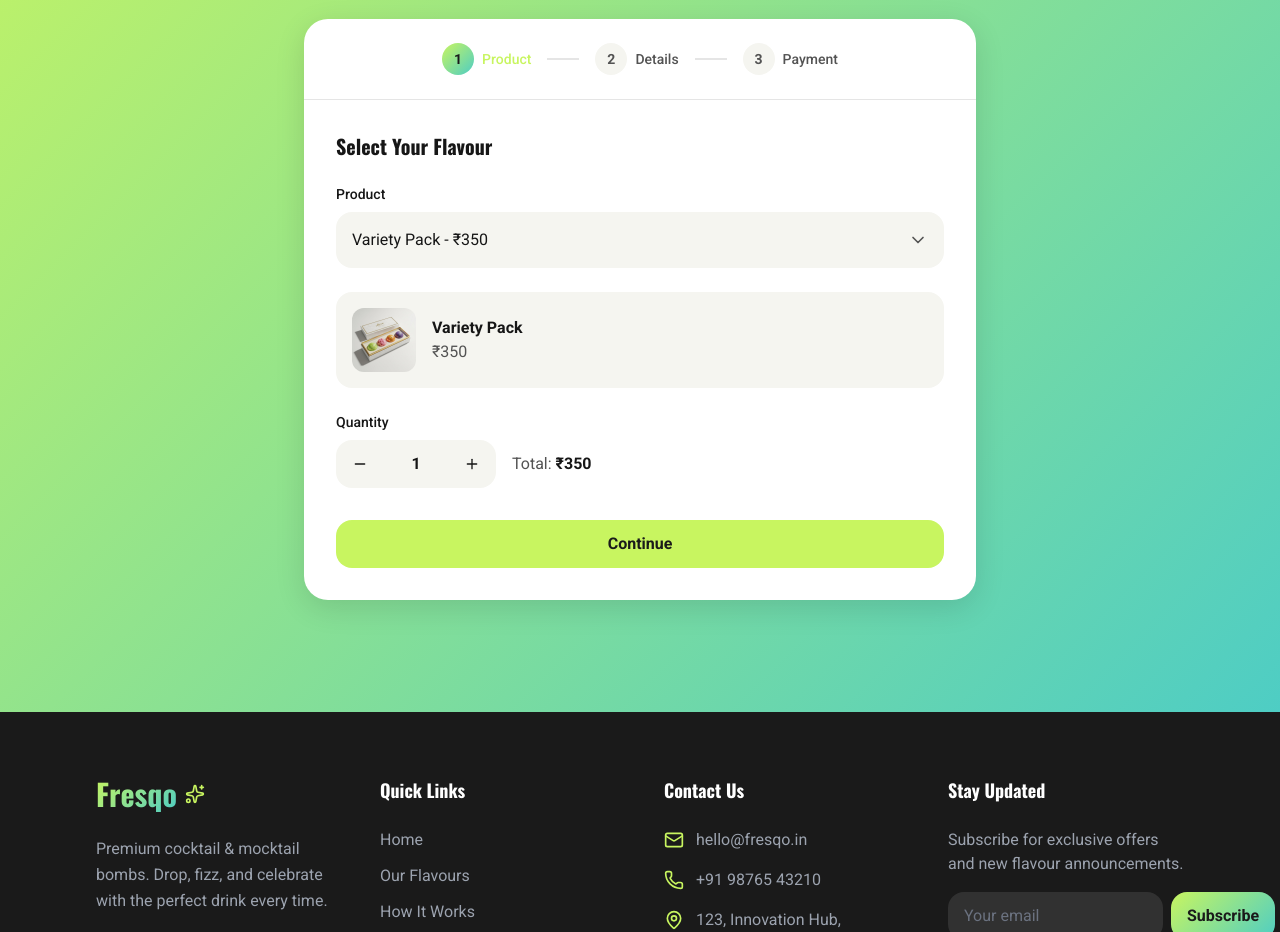
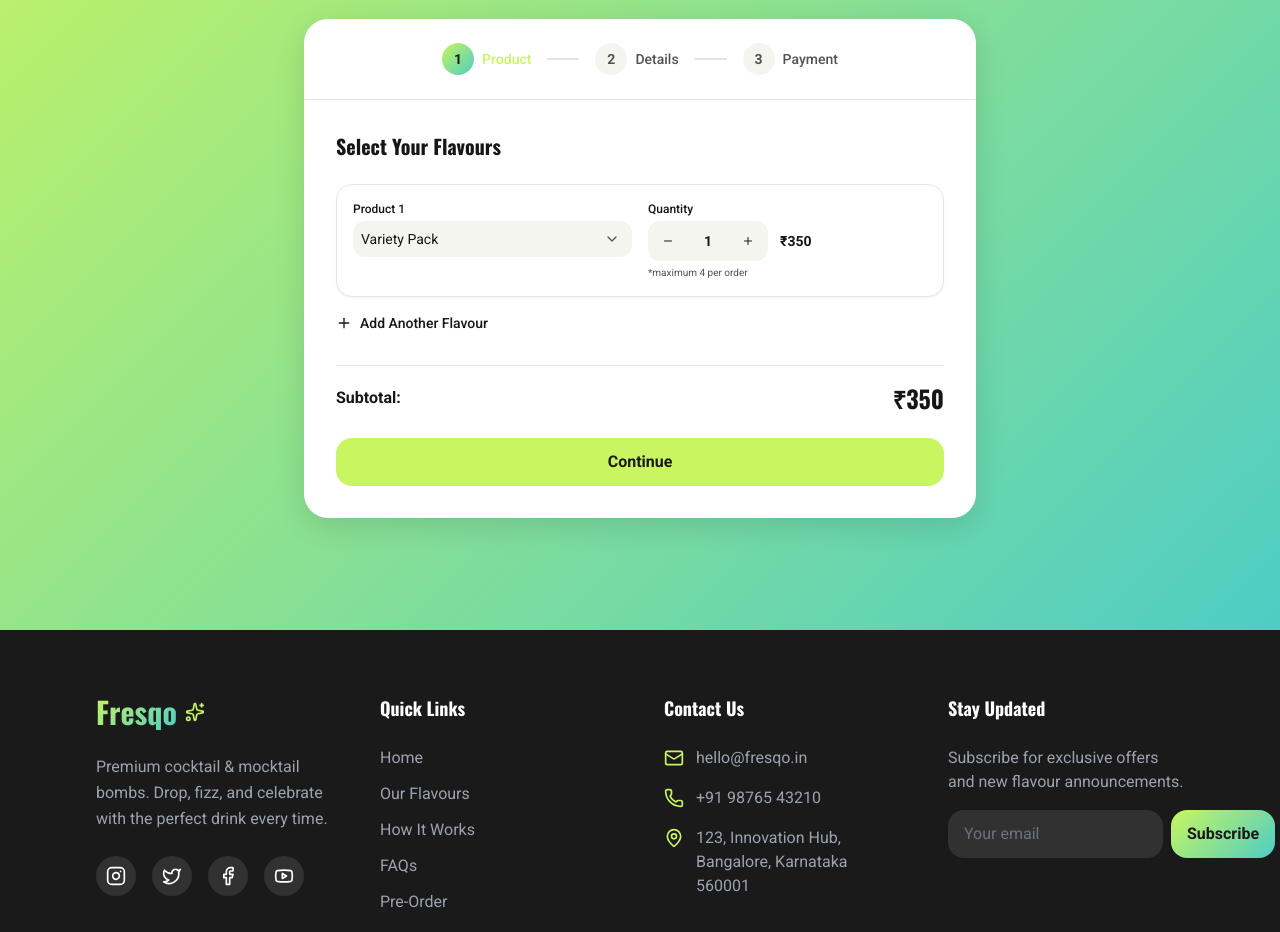
Before and after one commit to Ribadiyavansh/fresqo, a React (Vite) app: page / in a window 1280 px wide. Shown: the part 6640-7572 px from the top of the page. Built offline with nearby package versions, Linux system fonts and the light colour scheme.

Commit message:
feat: Implement pre-order form, product grid, cart drawer, and main layout with smooth scrolling.

```diff
--- a/src/hooks/useLenis.ts
+++ b/src/hooks/useLenis.ts
@@ -21,6 +21,8 @@ export const useLenis = () => {
       touchMultiplier: 2,
     });
 
+    (window as any).lenis = lenisRef.current;
+
     function raf(time: number) {
       lenisRef.current?.raf(time);
       requestAnimationFrame(raf);
--- a/src/sections/CartDrawer.tsx
+++ b/src/sections/CartDrawer.tsx
@@ -1,3 +1,4 @@
+import { useEffect } from 'react';
 import { motion, AnimatePresence } from 'framer-motion';
 import { X, Plus, Minus, ShoppingBag, ArrowRight } from 'lucide-react';
 
@@ -30,6 +31,24 @@ export default function CartDrawer({
 }: CartDrawerProps) {
   const totalItems = cart.reduce((sum, item) => sum + item.quantity, 0);
   const totalAmount = cart.reduce((sum, item) => sum + item.product.price * item.quantity, 0);
+
+  // Prevent background scroll when cart is open
+  useEffect(() => {
+    if (isOpen) {
+      document.body.style.overflow = 'hidden';
+      document.documentElement.style.overflow = 'hidden';
+      if ((window as any).lenis) (window as any).lenis.stop();
+    } else {
+      document.body.style.overflow = '';
+      document.documentElement.style.overflow = '';
+      if ((window as any).lenis) (window as any).lenis.start();
+    }
+    return () => {
+      document.body.style.overflow = '';
+      document.documentElement.style.overflow = '';
+      if ((window as any).lenis) (window as any).lenis.start();
+    };
+  }, [isOpen]);
 
   return (
     <AnimatePresence>
@@ -69,7 +88,7 @@ export default function CartDrawer({
             </div>
 
             {/* Cart Items */}
-            <div className="flex-1 overflow-y-auto p-6">
+            <div className="flex-1 overflow-y-auto p-6" data-lenis-prevent="true">
               {cart.length === 0 ? (
                 <div className="flex flex-col items-center justify-center h-full text-center">
                   <div className="w-20 h-20 bg-fresqo-cream rounded-full flex items-center justify-center mb-4">
@@ -123,6 +142,7 @@ export default function CartDrawer({
                         </p>
 
                         {/* Quantity Controls */}
+                        <div>
                           <div className="flex items-center gap-2">
                             <button
                               onClick={() => onUpdateQuantity(item.product.id, Math.max(0, item.quantity - 1))}
@@ -134,11 +154,14 @@ export default function CartDrawer({
                               {item.quantity}
                             </span>
                             <button
-                            onClick={() => onUpdateQuantity(item.product.id, item.quantity + 1)}
-                            className="w-7 h-7 bg-white rounded-lg flex items-center justify-center hover:bg-fresqo-lime/20 transition-colors"
+                              onClick={() => onUpdateQuantity(item.product.id, Math.min(4, item.quantity + 1))}
+                              className="w-7 h-7 bg-white rounded-lg flex items-center justify-center hover:bg-fresqo-lime/20 focus:outline-none transition-colors disabled:opacity-50 disabled:cursor-not-allowed"
+                              disabled={item.quantity >= 4}
                             >
                               <Plus className="w-3 h-3" />
                             </button>
+                          </div>
+                          <p className="text-[10px] text-fresqo-gray mt-1">*maximum 4 per order</p>
                         </div>
                       </div>
                     </div>
--- a/src/sections/PreOrderForm.tsx
+++ b/src/sections/PreOrderForm.tsx
@@ -55,10 +55,12 @@ export default function PreOrderForm({ cart, onClearCart }: PreOrderFormProps) {
   const [step, setStep] = useState(1);
   const [isSubmitted, setIsSubmitted] = useState(false);
   const [orderId, setOrderId] = useState('');
+  const [countdown, setCountdown] = useState(5);
 
   // Form state
-  const [selectedProduct, setSelectedProduct] = useState(products[0]);
-  const [quantity, setQuantity] = useState(1);
+  const [orderItems, setOrderItems] = useState<{ id: string, product: typeof products[0], quantity: number }[]>([
+    { id: 'initial', product: products[0], quantity: 1 }
+  ]);
   const [formData, setFormData] = useState({
     fullName: '',
     phone: '',
@@ -73,13 +75,41 @@ export default function PreOrderForm({ cart, onClearCart }: PreOrderFormProps) {
   // Update selected product based on cart
   useEffect(() => {
     if (cart.length > 0) {
-      const cartProduct = products.find(p => p.id === cart[0].product.id);
-      if (cartProduct) {
-        setSelectedProduct(cartProduct);
-        setQuantity(cart[0].quantity);
-      }
+      const itemsFromCart = cart.map((cItem, index) => {
+        const product = products.find(p => p.id === cItem.product.id) || products[0];
+        return {
+          id: `cart-${index}`,
+          product,
+          quantity: cItem.quantity
+        };
+      });
+      setOrderItems(itemsFromCart);
+    } else {
+      setOrderItems([{ id: 'default', product: products[0], quantity: 1 }]);
     }
   }, [cart]);
+
+  // Countdown timer for automatic close
+  useEffect(() => {
+    let timer: ReturnType<typeof setTimeout>;
+    if (isSubmitted && countdown > 0) {
+      timer = setTimeout(() => setCountdown(countdown - 1), 1000);
+    } else if (isSubmitted && countdown === 0) {
+      setIsSubmitted(false);
+      setStep(1);
+      setFormData({
+        fullName: '',
+        phone: '',
+        address1: '',
+        address2: '',
+        city: '',
+        state: '',
+        pincode: '',
+      });
+      setCountdown(5); // Reset for next time
+    }
+    return () => clearTimeout(timer);
+  }, [isSubmitted, countdown]);
 
   const validateStep2 = () => {
     const newErrors: Record<string, string> = {};
@@ -121,15 +151,17 @@ export default function PreOrderForm({ cart, onClearCart }: PreOrderFormProps) {
       // Generate order ID
       const newOrderId = 'FQ' + Date.now().toString().slice(-8);
       setOrderId(newOrderId);
+      setCountdown(5);
       setIsSubmitted(true);
       onClearCart();
     }
   };
 
-  const totalAmount = selectedProduct.price * quantity;
+  const totalAmount = orderItems.reduce((sum, item) => sum + item.product.price * item.quantity, 0);
 
   const shareOnWhatsApp = () => {
-    const message = `I just ordered Fresqo cocktail bombs! Order ID: ${orderId}. Can't wait to try them! 🍹`;
+    const itemDetails = orderItems.map(item => `${item.product.name} x ${item.quantity}`).join(', ');
+    const message = `I just ordered Fresqo cocktail bombs (${itemDetails})! Order ID: ${orderId}. Can't wait to try them! 🍹`;
     const url = `https://wa.me/?text=${encodeURIComponent(message)}`;
     window.open(url, '_blank');
   };
@@ -165,6 +197,10 @@ export default function PreOrderForm({ cart, onClearCart }: PreOrderFormProps) {
                 </div>
               </div>
             </div>
+
+            <p className="text-sm text-fresqo-gray mb-4 font-medium">
+              Closing automatically in <span className="font-bold text-fresqo-dark text-lg">{countdown}</span> seconds...
+            </p>
 
             <button
               onClick={shareOnWhatsApp}
@@ -237,71 +273,97 @@ export default function PreOrderForm({ cart, onClearCart }: PreOrderFormProps) {
                     exit={{ opacity: 0, x: -20 }}
                   >
                     <h3 className="font-oswald text-xl font-bold text-fresqo-dark mb-6">
-                      Select Your Flavour
+                      Select Your Flavours
                     </h3>
 
-                    {/* Product Dropdown */}
-                    <div className="mb-6">
-                      <label className="block text-sm font-medium text-fresqo-dark mb-2">
-                        Product
+                    {/* Order Items List */}
+                    <div className="space-y-6">
+                      {orderItems.map((item, index) => (
+                        <div key={item.id} className="relative p-4 border border-fresqo-border rounded-xl bg-white shadow-sm">
+                          {orderItems.length > 1 && (
+                            <button
+                              onClick={() => {
+                                setOrderItems(orderItems.filter(i => i.id !== item.id));
+                              }}
+                              className="absolute top-2 right-2 p-1 text-fresqo-gray hover:text-red-500 transition-colors"
+                              title="Remove item"
+                            >
+                              <Minus className="w-5 h-5 rotate-45" /> {/* Use Minus rotated instead of X if X isn't imported from lucide */}
+                            </button>
+                          )}
+                          <div className="grid grid-cols-1 md:grid-cols-2 gap-4">
+                            {/* Product Select */}
+                            <div>
+                              <label className="block text-xs font-medium text-fresqo-dark mb-1">
+                                Product {index + 1}
                               </label>
                               <div className="relative">
                                 <select
-                          value={selectedProduct.id}
+                                  value={item.product.id}
                                   onChange={(e) => {
-                            const product = products.find(p => p.id === Number(e.target.value));
-                            if (product) setSelectedProduct(product);
+                                    const newProduct = products.find(p => p.id === Number(e.target.value));
+                                    if (newProduct) {
+                                      setOrderItems(orderItems.map(i => i.id === item.id ? { ...i, product: newProduct } : i));
+                                    }
                                   }}
-                          className="w-full p-4 bg-fresqo-cream rounded-xl appearance-none cursor-pointer focus:outline-none focus:ring-2 focus:ring-fresqo-lime"
+                                  className="w-full p-2 bg-fresqo-cream rounded-lg appearance-none cursor-pointer focus:outline-none focus:ring-2 focus:ring-fresqo-lime text-sm"
                                 >
                                   {products.map((product) => (
                                     <option key={product.id} value={product.id}>
-                              {product.name} - ₹{product.price}
+                                      {product.name}
                                     </option>
                                   ))}
                                 </select>
-                        <ChevronDown className="absolute right-4 top-1/2 -translate-y-1/2 w-5 h-5 text-fresqo-gray pointer-events-none" />
+                                <ChevronDown className="absolute right-3 top-1/2 -translate-y-1/2 w-4 h-4 text-fresqo-gray pointer-events-none" />
                               </div>
                             </div>
 
-                    {/* Selected Product Preview */}
-                    <div className="flex items-center gap-4 p-4 bg-fresqo-cream rounded-xl mb-6">
-                      <img
-                        src={selectedProduct.image}
-                        alt={selectedProduct.name}
-                        className="w-16 h-16 object-cover rounded-lg"
-                      />
+                            {/* Quantity */}
                             <div>
-                        <p className="font-semibold text-fresqo-dark">{selectedProduct.name}</p>
-                        <p className="text-fresqo-gray">₹{selectedProduct.price}</p>
+                              <label className="block text-xs font-medium text-fresqo-dark mb-1">
+                                Quantity
+                              </label>
+                              <div className="flex items-center gap-3">
+                                <div className="flex items-center gap-2 bg-fresqo-cream rounded-lg p-1">
+                                  <button
+                                    onClick={() => setOrderItems(orderItems.map(i => i.id === item.id ? { ...i, quantity: Math.max(1, i.quantity - 1) } : i))}
+                                    className="w-8 h-8 flex items-center justify-center hover:bg-white rounded-md transition-colors"
+                                  >
+                                    <Minus className="w-3 h-3" />
+                                  </button>
+                                  <span className="w-8 text-center font-semibold text-sm">{item.quantity}</span>
+                                  <button
+                                    onClick={() => setOrderItems(orderItems.map(i => i.id === item.id ? { ...i, quantity: Math.min(4, i.quantity + 1) } : i))}
+                                    className="w-8 h-8 flex items-center justify-center hover:bg-white rounded-md transition-colors disabled:opacity-50 disabled:cursor-not-allowed"
+                                    disabled={item.quantity >= 4}
+                                  >
+                                    <Plus className="w-3 h-3" />
+                                  </button>
+                                </div>
+                                <span className="font-semibold text-fresqo-dark text-sm">₹{item.product.price * item.quantity}</span>
+                              </div>
+                              <p className="text-[10px] text-fresqo-gray mt-1">*maximum 4 per order</p>
                             </div>
                           </div>
+                        </div>
+                      ))}
+                    </div>
 
-                    {/* Quantity Selector */}
-                    <div className="mb-8">
-                      <label className="block text-sm font-medium text-fresqo-dark mb-2">
-                        Quantity
-                      </label>
-                      <div className="flex items-center gap-4">
-                        <div className="flex items-center gap-3 bg-fresqo-cream rounded-xl p-1">
                     <button
-                            onClick={() => setQuantity(Math.max(1, quantity - 1))}
-                            className="w-10 h-10 flex items-center justify-center hover:bg-white rounded-lg transition-colors"
+                      onClick={() => {
+                        setOrderItems([
+                          ...orderItems,
+                          { id: `new-${Date.now()}`, product: products[0], quantity: 1 }
+                        ]);
+                      }}
+                      className="mt-4 flex items-center gap-2 text-fresqo-dark hover:text-fresqo-lime font-medium transition-colors text-sm"
                     >
-                            <Minus className="w-4 h-4" />
+                      <Plus className="w-4 h-4" /> Add Another Flavour
                     </button>
-                          <span className="w-12 text-center font-semibold">{quantity}</span>
-                          <button
-                            onClick={() => setQuantity(quantity + 1)}
-                            className="w-10 h-10 flex items-center justify-center hover:bg-white rounded-lg transition-colors"
-                          >
-                            <Plus className="w-4 h-4" />
-                          </button>
-                        </div>
-                        <span className="text-fresqo-gray">
-                          Total: <span className="font-bold text-fresqo-dark">₹{totalAmount}</span>
-                        </span>
-                      </div>
+
+                    <div className="mt-8 pt-4 border-t border-fresqo-border flex justify-between items-center mb-6">
+                      <span className="font-semibold text-fresqo-dark">Subtotal:</span>
+                      <span className="font-oswald text-2xl font-bold text-fresqo-dark">₹{totalAmount}</span>
                     </div>
 
                     <button
@@ -495,13 +557,17 @@ export default function PreOrderForm({ cart, onClearCart }: PreOrderFormProps) {
                     {/* Order Summary */}
                     <div className="bg-fresqo-cream rounded-xl p-4 mb-6">
                       <h4 className="font-semibold text-fresqo-dark mb-3">Order Summary</h4>
-                      <div className="flex items-center justify-between mb-2">
-                        <span className="text-fresqo-gray">{selectedProduct.name} x {quantity}</span>
-                        <span className="font-medium">₹{totalAmount}</span>
+                      <div className="space-y-2 mb-4">
+                        {orderItems.map((item, index) => (
+                          <div key={index} className="flex items-center justify-between text-sm">
+                            <span className="text-fresqo-gray truncate max-w-[200px]">{item.product.name} <span className="text-xs">x{item.quantity}</span></span>
+                            <span className="font-medium">₹{item.product.price * item.quantity}</span>
+                          </div>
+                        ))}
                       </div>
                       <div className="flex items-center justify-between mb-2">
-                        <span className="text-fresqo-gray">Shipping</span>
-                        <span className="text-fresqo-lime font-medium">Free</span>
+                        <span className="text-fresqo-gray text-sm">Shipping</span>
+                        <span className="text-fresqo-lime font-medium text-sm">Free</span>
                       </div>
                       <div className="border-t border-fresqo-border mt-3 pt-3 flex items-center justify-between">
                         <span className="font-semibold text-fresqo-dark">Total</span>
--- a/src/sections/ProductsGrid.tsx
+++ b/src/sections/ProductsGrid.tsx
@@ -68,6 +68,24 @@ export default function ProductsGrid({ onAddToCart }: ProductsGridProps) {
   const [quantity, setQuantity] = useState(1);
   const gridRef = useRef<HTMLDivElement>(null);
 
+  // Prevent background scroll when modal is open
+  useEffect(() => {
+    if (selectedProduct) {
+      document.body.style.overflow = 'hidden';
+      document.documentElement.style.overflow = 'hidden';
+      if ((window as any).lenis) (window as any).lenis.stop();
+    } else {
+      document.body.style.overflow = '';
+      document.documentElement.style.overflow = '';
+      if ((window as any).lenis) (window as any).lenis.start();
+    }
+    return () => {
+      document.body.style.overflow = '';
+      document.documentElement.style.overflow = '';
+      if ((window as any).lenis) (window as any).lenis.start();
+    };
+  }, [selectedProduct]);
+
   useEffect(() => {
     const ctx = gsap.context(() => {
       const cards = gridRef.current?.querySelectorAll('.product-card');
@@ -124,7 +142,11 @@ export default function ProductsGrid({ onAddToCart }: ProductsGridProps) {
           {products.map((product) => (
             <div
               key={product.id}
-              className="product-card bg-white rounded-2xl overflow-hidden shadow-soft card-lift group"
+              className="product-card bg-white rounded-2xl overflow-hidden shadow-soft card-lift group cursor-pointer"
+              onClick={() => {
+                setSelectedProduct(product);
+                setQuantity(1);
+              }}
             >
               {/* Product Image */}
               <div className="relative aspect-square overflow-hidden bg-fresqo-cream">
@@ -189,6 +211,7 @@ export default function ProductsGrid({ onAddToCart }: ProductsGridProps) {
               exit={{ scale: 0.9, opacity: 0 }}
               className="bg-white rounded-3xl max-w-2xl w-full max-h-[90vh] overflow-y-auto"
               onClick={(e: React.MouseEvent) => e.stopPropagation()}
+              data-lenis-prevent="true"
             >
               <div className="relative">
                 {/* Close button */}
@@ -237,7 +260,8 @@ export default function ProductsGrid({ onAddToCart }: ProductsGridProps) {
                   </div>
 
                   {/* Quantity Selector */}
-                  <div className="flex items-center gap-4 mb-8">
+                  <div className="mb-8">
+                    <div className="flex items-center gap-4 mb-1">
                       <span className="font-semibold text-fresqo-dark">Quantity</span>
                       <div className="flex items-center gap-3 bg-fresqo-cream rounded-xl p-1">
                         <button
@@ -248,12 +272,15 @@ export default function ProductsGrid({ onAddToCart }: ProductsGridProps) {
                         </button>
                         <span className="w-8 text-center font-semibold">{quantity}</span>
                         <button
-                        onClick={() => setQuantity(quantity + 1)}
-                        className="w-10 h-10 flex items-center justify-center hover:bg-white rounded-lg transition-colors"
+                          onClick={() => setQuantity(Math.min(4, quantity + 1))}
+                          className="w-10 h-10 flex items-center justify-center hover:bg-white rounded-lg transition-colors disabled:opacity-50 disabled:cursor-not-allowed"
+                          disabled={quantity >= 4}
                         >
                           <Plus className="w-4 h-4" />
                         </button>
                       </div>
+                    </div>
+                    <p className="text-[11px] text-fresqo-gray">*maximum 4 per order</p>
                   </div>
 
                   {/* Add to Cart Button */}
```
Also changed, not shown: src/layouts/MainLayout.tsx (+5 -3 lines). Lines whose indentation alone changed are shown as unchanged.
